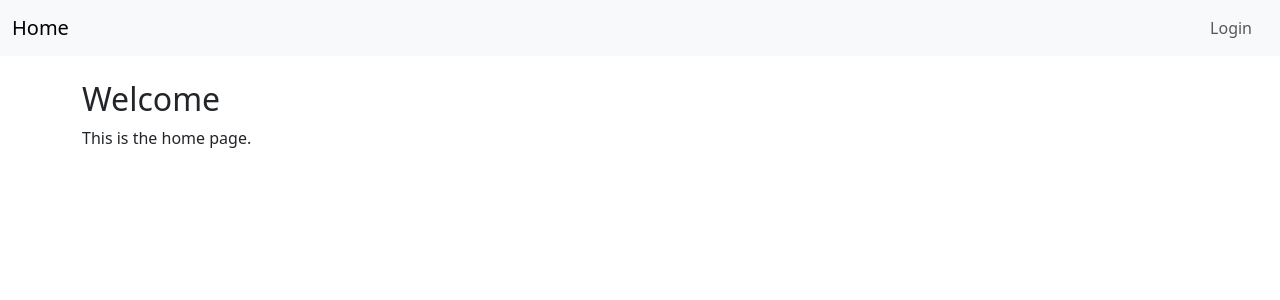
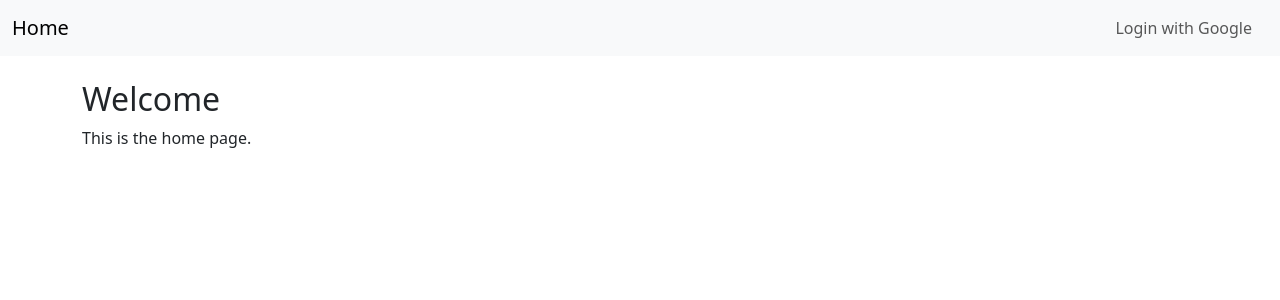
Before and after one commit to sgallaher/password, a Flask app: page / in a window 1280 px wide. Shown: the top 300 px of the page. Run offline with Flask 3, Linux system fonts and the light colour scheme.

```diff
--- a/app/routes.py
+++ b/app/routes.py
@@ -27,7 +27,7 @@ def dashboard():
         flash("Session expired after 2 hours. Please log in again.", "warning")
         return redirect(url_for("auth.logout"))
 
-    # Calculate total active time across all sessions for this user
+    # Total active time across all sessions
     total_active_seconds = db.session.query(
         func.coalesce(func.sum(LoginSession.active_time_seconds), 0)
     ).filter_by(user_id=user_id).scalar()
@@ -45,7 +45,9 @@ def dashboard():
 # --- Google OAuth callback ---
 @bp.route("/login/google/authorized")
 def google_authorized():
+    # If not authorized, redirect to Flask-Dance login
     if not google.authorized:
+        flash("Google login required.", "warning")
         return redirect(url_for("google.login"))
 
     resp = google.get("/oauth2/v2/userinfo")
@@ -57,7 +59,7 @@ def google_authorized():
     email = info.get("email")
     name = info.get("name")
 
-    # Save user if new
+    # Create user if new
     user = User.query.filter_by(email=email).first()
     if not user:
         user = User(email=email, name=name)
@@ -65,7 +67,7 @@ def google_authorized():
         db.session.commit()
         flash("Account created via Google!", "success")
 
-    # Set session
+    # Start session
     session["user_id"] = user.id
     session.permanent = True
     new_session = LoginSession(user_id=user.id)
--- a/app/templates/base.html
+++ b/app/templates/base.html
@@ -21,7 +21,8 @@
           </li>
         {% else %}
 <li class="nav-item mx-2">
-  <a class="nav-link" href="{{ url_for('google.login') }}">Login</a>
+  <a class="nav-link" href="{{ url_for('google.login') }}">Login with Google</a>
+
 </li>
         {% endif %}
       </ul>
--- a/app/templates/login.html
+++ b/app/templates/login.html
@@ -9,6 +9,7 @@
 </form>
 
 <div class="mt-3">
-  <a href="{{ url_for('google.login') }}" class="btn btn-danger">Sign in with Google</a>
+  <a class="nav-link" href="{{ url_for('google.login') }}">Login with Google</a>
+
 </div>
 {% endblock %}
```
Also changed, not shown: 1 other file.
